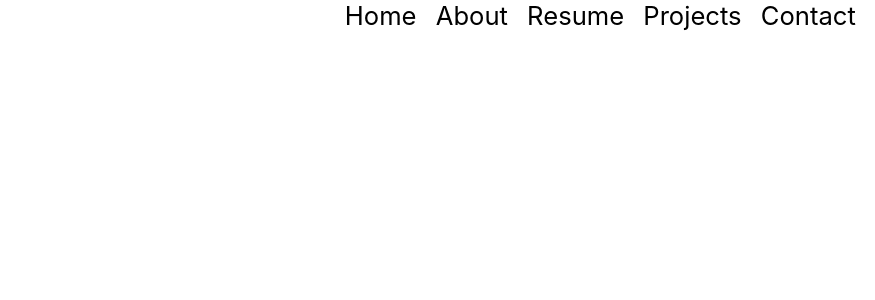
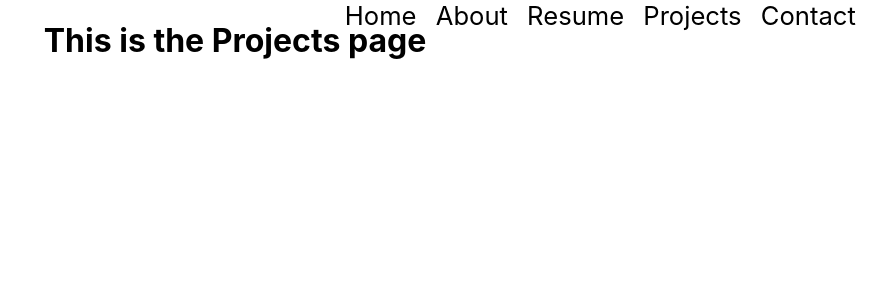
Before and after one commit to kdwinck/personal-website, a React (Create React App) app: page /projects in a window 1280 px wide. Shown: the top 300 px of the page, without its empty margins (405-1280 px from the left). Built offline with nearby package versions, Linux system fonts and the light colour scheme.

Commit message:
add blank pages

```diff
--- a/src/App.js
+++ b/src/App.js
@@ -3,8 +3,11 @@ import { BrowserRouter as Router , Route, Link } from 'react-router-dom';
 
 import About from './containers/about';
 import Home from './containers/home';
+import Contact from './containers/contact';
+import Projects from './containers/projects';
+import Resume from './containers/resume';
 
-import logo from './logo.svg';
+
 import './App.css';
 
 class App extends Component {
@@ -21,7 +24,7 @@ class App extends Component {
                 <Link to="/about">About</Link>
               </li>
               <li>
-                <Link to="/topics">Resume</Link>
+                <Link to="/resume">Resume</Link>
               </li>
               <li>
                 <Link to="/projects">Projects</Link>
@@ -33,9 +36,9 @@ class App extends Component {
           </navbar>
           <Route exact path="/" component={Home} />
           <Route path="/about" component={About} />
-          {/* <Route path="/topics" component={Resume} /> */}
-          {/* <Route exact path="/" component={Projects} /> */}
-          {/* <Route path="/about" component={Contact} /> */}
+          <Route path="/resume" component={Resume} />
+          <Route path="/projects" component={Projects} />
+          <Route path="/contact" component={Contact} />
         </Router>
       </div>
     );
--- /dev/null
+++ b/src/containers/contact.js
@@ -0,0 +1,11 @@
+import React, { Component } from 'react';
+
+class Contact extends Component {
+  render() {
+    return (
+      <h1>This is the Contact page</h1>
+    )
+  }
+}
+
+export default Contact;
--- /dev/null
+++ b/src/containers/projects.js
@@ -0,0 +1,11 @@
+import React, { Component } from 'react';
+
+class Projects extends Component {
+  render() {
+    return (
+      <h1>This is the Projects page</h1>
+    )
+  }
+}
+
+export default Projects;
--- /dev/null
+++ b/src/containers/resume.js
@@ -0,0 +1,11 @@
+import React, { Component } from 'react';
+
+class Resume extends Component {
+  render() {
+    return (
+      <h1>This is the Resume page</h1>
+    )
+  }
+}
+
+export default Resume;
```
